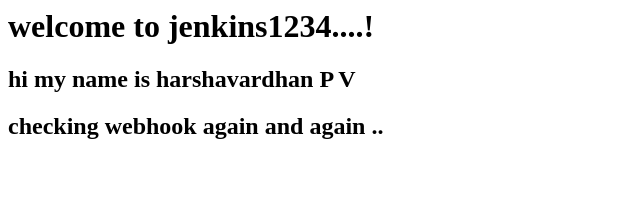
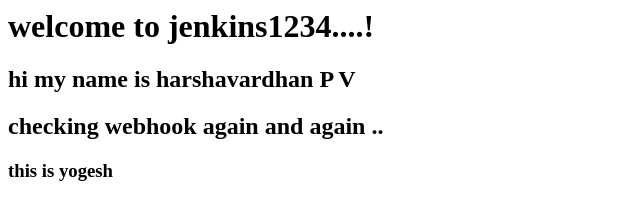
Before and after one commit to arshavardan/Html-prime, a plain HTML site: page index.html in a window 1280 px wide. Shown: the whole page, without its empty margins (0-640 px from the left). Drawn offline with Linux system fonts and the light colour scheme.

Commit message:
Update index.html

```diff
--- a/index.html
+++ b/index.html
@@ -1,3 +1,4 @@
 <h1> welcome to jenkins1234....! </h1>
 <h2> hi my name is harshavardhan P V </h2>
 <h2> checking webhook again and again .. </h2>
+<h3> this is yogesh </h3>
```
